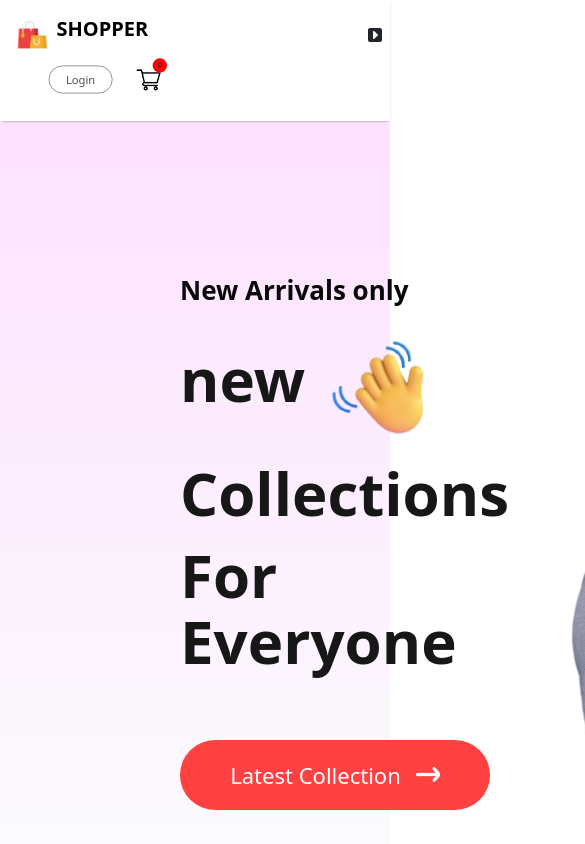
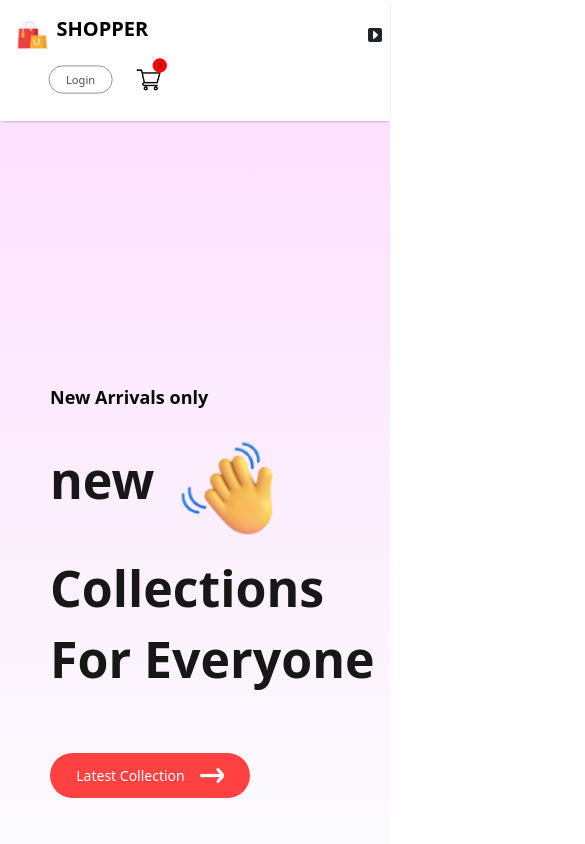
Before and after one commit to Abhishek09yadav/Ecommerce, a React (Create React App) app in the folder frontend/: page / in a window 390 px wide. Shown: the top 844 px of the page, 585 px wide, since content can reach past the window. Built offline with nearby package versions, Linux system fonts and the light colour scheme.

Commit message:
added media query for hero.css for all devices

```diff
--- a/frontend/src/Components/Hero/Hero.css
+++ b/frontend/src/Components/Hero/Hero.css
@@ -76,3 +76,121 @@
     justify-content: center;
     align-items: center;
 }
+
+@media (max-width: 1280px) {
+    .hero-left {
+        padding-left: 100px;
+    }
+
+    .hero-left h2 {
+        font-size: 22px;
+    }
+
+    .hero-left p {
+        font-size: 60px;
+    }
+
+    .hero-hand-icon {
+        width: 80px;
+    }
+
+    .hero-latest-button {
+        width: 250px;
+        height: 60px;
+        font-size: 18px;
+    }
+
+    .hero-right img {
+        width: 500px
+    }
+}
+
+@media (max-width: 1024px) {
+    .hero-left {
+        padding-left: 80px;
+    }
+
+    .hero-left h2 {
+        font-size: 20px;
+    }
+
+    .hero-left p {
+        font-size: 50px;
+    }
+
+    .hero-hand-icon {
+        width: 65px;
+    }
+
+    .hero-latest-button {
+        width: 220px;
+        height: 50px;
+        font-size: 16px;
+    }
+
+    .hero-right img {
+        width: 400px
+    }
+}
+
+@media (max-width: 800px) {
+    .hero-left {
+        padding-left: 30px;
+    }
+
+    .hero-left h2 {
+        font-size: 16px;
+    }
+
+    .hero-left p {
+        font-size: 40px;
+    }
+
+    .hero-hand-icon {
+        width: 50px;
+    }
+
+    .hero-latest-button {
+        width: 175px;
+        height: 40px;
+        font-size: 13px;
+    }
+
+    .hero-right img {
+        width: 300px
+    }
+}
+
+@media (max-width: 500px) {
+    .hero {
+        flex-direction: column;
+        padding-top: 100px;
+        width: 100%
+    }
+
+    .hero-left {
+        padding-left: 50px;
+    }
+
+    .hero-left h2 {
+        font-size: 18px;
+    }
+
+    .hero-left p {
+        font-size: 50px;
+    }
+
+    .hero-hand-icon {
+        width: 55px;
+    }
+
+    .hero-latest-button {
+        width: 200px;
+        height: 45px;
+        font-size: 14px;
+    }
+
+    .hero-right {
+        display: none;
+    }
+}
```
